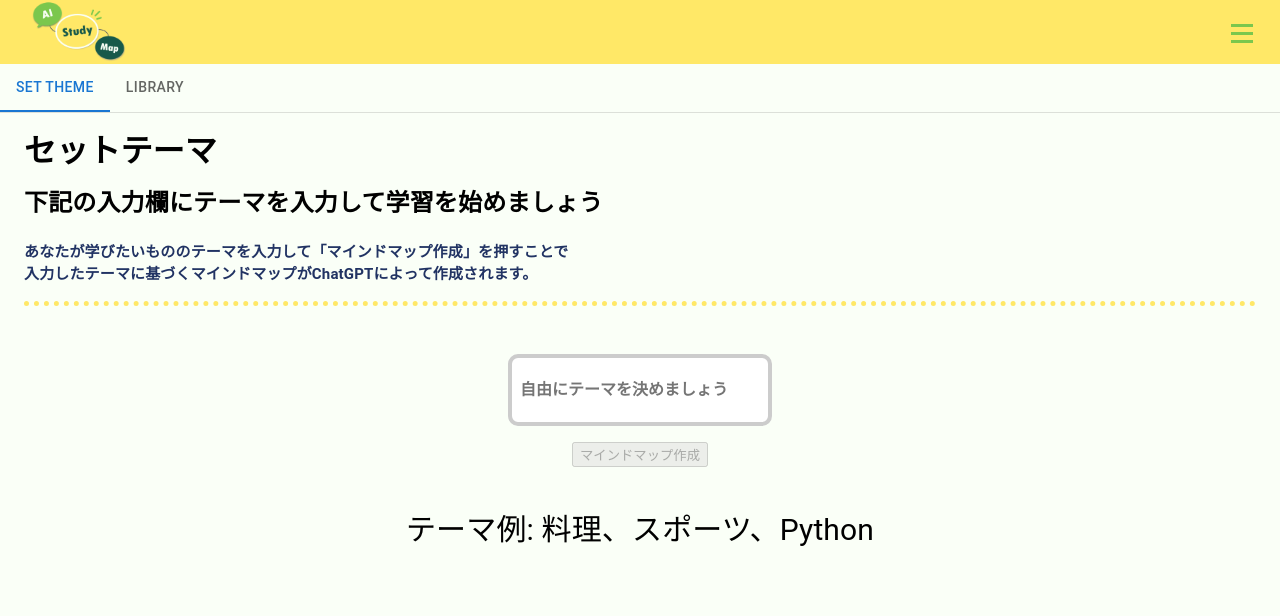
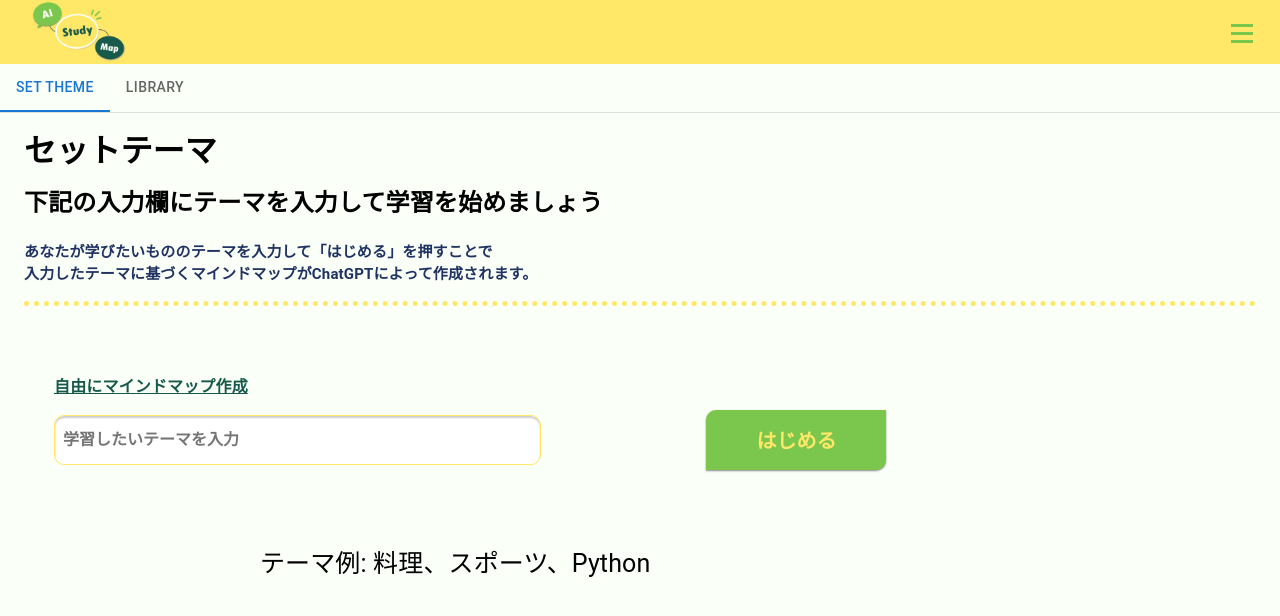
Before and after one commit to AI-Study-Map/ai-study-map, a React (Create React App) app in the folder react_app/: page /start in a window 1280 px wide. Shown: the top 616 px of the page. Built offline with nearby package versions, Linux system fonts and the light colour scheme.

Commit message:
マインドマップ作成、選択画面の作成

```diff
--- a/react_app/src/node/NodeTreeChoice.jsx
+++ b/react_app/src/node/NodeTreeChoice.jsx
@@ -20,14 +20,40 @@ const Button = styled.div`
 const Selecter = styled.div`
     padding: 0.5rem 1rem;
     margin: 3em 1em;
+`
 
+export const StartButton = styled.button`
+    width: 180px;
+    height: 60px;
+    border-radius: 10px 0 10px 0;
+    border: 0;
+    box-shadow: 0px 1px 2px #8a8a8a;
+    background-color: #FFE867;
+    color: #66A83E;
+    font-weight: bold;
+    font-size: 20px;
+    position: relative;
+    bottom: 53px;
+    right: 20%;
+    &:hover {
+        background-color: #7BC74D;
+        color: #FFE867;
+        cursor: pointer;
+    }
+`
+
+export const Text = styled.p`
+    color: #17594A;
+    text-decoration:underline;
+    text-decoration-color: #17594A;
+    font-weight: bold;
 `
 
 const API_MAP_LOAD = "http://localhost:8000/api/load/map";
 const API_MAP_NUMOFMAP = "http://localhost:8000/api/load/num_of_map";
 
 const options = [
-    { value: 'default', label: 'テーマを選択してください' },
+    { value: 'default', label: '学習したいテーマを選択' },
     // { value: 1, label: 'Python' },
     // { value: 2, label: 'アジアの郷土料理' },
 ];
@@ -71,7 +97,7 @@ function NodeTreeChoice() {
 
                 // optionsを初期化
                 options.splice(0);
-                options.push({ value: 'default', label: 'テーマを選択してください' })
+                options.push({ value: 'default', label: '学習したいテーマを選択' })
                 //mapデータをoptionsに追加
                 for (let i=0; i<parseData.length; i++) {
                     options.push({ value: parseData[i].map_id, label: parseData[i].theme_name })
@@ -117,21 +143,44 @@ function NodeTreeChoice() {
                 <h2>下記のメニューからテーマを選択して学習を再開しましょう</h2>
                 <p>
                     あなたが作成して学習したテーマのマインドマップを<br/>
-                    「テーマを選択してください」から選択することができます。
+                    「学習したいテーマを選択」から選択することができます。
                 </p>
                 </Starter>
 
                 <Selecter>
-                    <p>並び替え（五十音順、作成日時順）や検索</p>
+                    <Text>ライブラリからマインドマップを開く</Text>
                 <Select
                     options={options}
                     defaultValue={selectedValue}
                     onChange={(value) => { setSelectedValue(value); }}
+                    theme={(theme) => ({
+                        ...theme,
+                        colors: {
+                          ...theme.colors,
+                          text: '#cccccc',
+                          primary25: '#FFE867',
+                          primary: '#7BC74D',
+                        },
+                      })}
+                    styles={{control: (provided, state) => ({
+                        ...provided,
+                        width: '50%',
+                        height: '48px',
+                        borderRadius: '10px',
+                        color: '#fff',
+                        border: '1px solid #FFE867',
+                        backgroundColor: '#FAFFF7',
+                        boxShadow: "inset 0px 2px 2px #cccccc",
+                        '&:hover': {
+                          border: '1px solid #7BC74D',
+                          cursor: 'pointer',
+                        },
+                      }), width: "100px"}}
                 />
+                <Button buttonIsDisabled={buttonIsDisabled}>
+                    <StartButton disabled={buttonIsDisabled} onClick={()=>handleButton()} className='btnripple'>はじめる</StartButton>
+                </Button>
                 </Selecter>
-                <Button buttonIsDisabled={buttonIsDisabled}>
-                <button disabled={buttonIsDisabled} onClick={()=>handleButton()} className='btnripple'>選択してマインドマップ作成</button>
-                </Button>
             </>
             }
         </>
--- a/react_app/src/node/NodeTreeMake.jsx
+++ b/react_app/src/node/NodeTreeMake.jsx
@@ -5,6 +5,7 @@ import { nanoid } from 'nanoid/non-secure';
 import useStore from './store';
 import styled from 'styled-components';
 import LoadingScreenTreeMake from '../components/LoadingScreenTreeMake';
+import { StartButton, Text } from './NodeTreeChoice';
 
 const Starter = styled.div`
     border-bottom: 5px dotted #FFE867;
@@ -16,8 +17,7 @@ const Starter = styled.div`
 `
 
 const Button = styled.div`
-    display: flex;
-    justify-content: center;
+    text-align: right;
 `
 const Selecter = styled.div`
     padding: 0.5rem 1rem;
@@ -32,13 +32,9 @@ const FormWrapper = styled.div`
     margin-top: 3em;
     display: flex;
     flex-direction: column;
-    align-items: center;
     font-family: "Noto Sans Japanese";
     form {
-        display: flex;
-        flex-direction: column;
-        align-items: center;
-
+        margin: 5px 30px;
     }
 
     label {
@@ -46,22 +42,21 @@ const FormWrapper = styled.div`
     }
 
     input {
-        width: 15em;
-        height: 3em;
+        width: 40%;
+        height: 2em;
         font-size: 1em;
         font-weight: 1000;
         padding: 0.5em;
-        border: 4px solid #ccc;
         border-radius: 10px;
-        outline: none;
-        font-family: "Noto Sans Japanese";
-        transition: border-color 0.5s ease;
+        box-shadow: inset 0px 2px 2px #cccccc;
+        border: 1px solid #FFE867;
 
         &:hover {
-            border-color: #4CAF50;
+            border: 1px solid #7BC74D;
         }
         &:focus {
-            border-color: #4CAF50;
+            border: 1px solid #7BC74D;
+            outline: #7BC74D 1px solid;
         }
 
     }
@@ -69,6 +64,17 @@ const FormWrapper = styled.div`
 
 const Wrapper = styled.div`
     /* display: table; */
+`
+
+const StartTreeButton = styled(StartButton)`
+    background-color: #7BC74D;
+    color: #FFE867;
+    bottom: 60px;
+    right: 30%;
+    &:hover {
+        background-color: #FFE867;
+        color: #66A83E;
+    }
 `
 
 const API_MAP_MAKE = "http://localhost:8000/api/gpt_calling/make_map";
@@ -148,7 +154,7 @@ function NodeTreeMake() {
             <Starter>
             <h2>下記の入力欄にテーマを入力して学習を始めましょう</h2>
             <p>
-                あなたが学びたいもののテーマを入力して「マインドマップ作成」を押すことで<br/>
+                あなたが学びたいもののテーマを入力して「はじめる」を押すことで<br/>
                 入力したテーマに基づくマインドマップがChatGPTによって作成されます。
             </p>
             </Starter>
@@ -156,16 +162,16 @@ function NodeTreeMake() {
                 <FormWrapper>
                     <form  onLoad={handleInputChange} >
                         <label>
-
+                            <Text>自由にマインドマップ作成</Text>
                             <input
                                 onChange={handleInputChange}
-                                placeholder='自由にテーマを決めましょう'
+                                placeholder='学習したいテーマを入力'
                             />
                         </label>
                     </form>
                 </FormWrapper>
                 <Button>
-                <button disabled={buttonIsDisabled} onClick={()=>handleButton()} className='btnripple'>マインドマップ作成</button>
+                    <StartTreeButton disabled={buttonIsDisabled} onClick={()=>handleButton()} className='btnripple'>はじめる</StartTreeButton>
                 </Button>
             </Wrapper>
             </>
--- a/react_app/src/pages/Start.jsx
+++ b/react_app/src/pages/Start.jsx
@@ -17,8 +17,9 @@ const Title = styled.h1`
 
 const Example = styled.div`
   text-align: center;
-  margin-top:40px;
-  font-size: 30px;
+  margin-top: 15px;
+  font-size: 25px;
+  padding-right: 30%;
 `
 
 function CustomTabPanel(props) {
```
